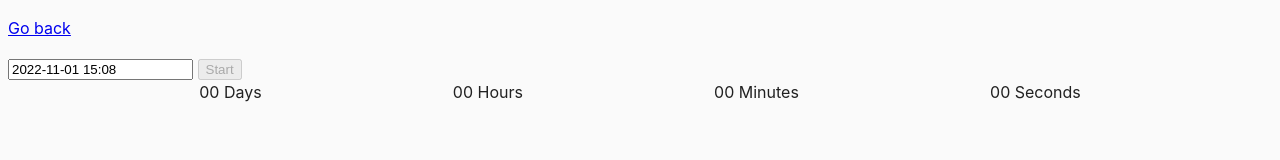
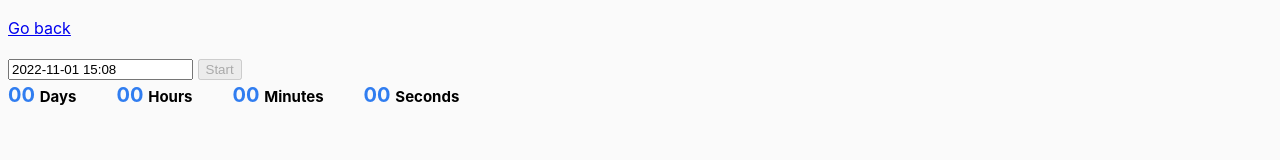
Before and after one commit to alina-tuan/goit-js-hw-09, a website built with Parcel: page src/02-timer.html in a window 1280 px wide. Built offline with nearby package versions, Linux system fonts and the light colour scheme.

Commit message:
add styles to 2 tasks

```diff
--- a/src/css/common.css
+++ b/src/css/common.css
@@ -16,3 +16,20 @@ img {
   display: block;
   max-width: 100%;
 }
+
+/* оформлення для 2 завдання  */
+.timer {
+  display: flex;
+  gap: 40px;
+}
+
+.field {
+  font-size: 20px;
+  color: #307DF0;
+  font-weight: bold;
+}
+
+.label {
+  font-size: 15px;
+  color: #000;
+}
--- a/src/js/02-timer.js
+++ b/src/js/02-timer.js
@@ -2,7 +2,7 @@ import flatpickr from "flatpickr";
 import "flatpickr/dist/flatpickr.min.css";
 import Notiflix from 'notiflix';
 
-const timerMarkup = document.querySelector('.timer');
+// const timerStyle = document.querySelector('.timer');
 const btnStart = document.querySelector('button[data-start]');
 const currentTime = Date.now();
 const daysRef = document.querySelector('span[data-days]');
@@ -11,8 +11,8 @@ const minsRef = document.querySelector('span[data-minutes]');
 const secsRef = document.querySelector('span[data-seconds]');
 
 // Оформлення
-timerMarkup.style.display = 'flex';
-timerMarkup.style.justifyContent = 'space-evenly';
+// timerStyle.style.display = 'flex';
+// timerStyle.style.gap = '40px';
 
 btnStart.setAttribute('disabled', true);
 
```
